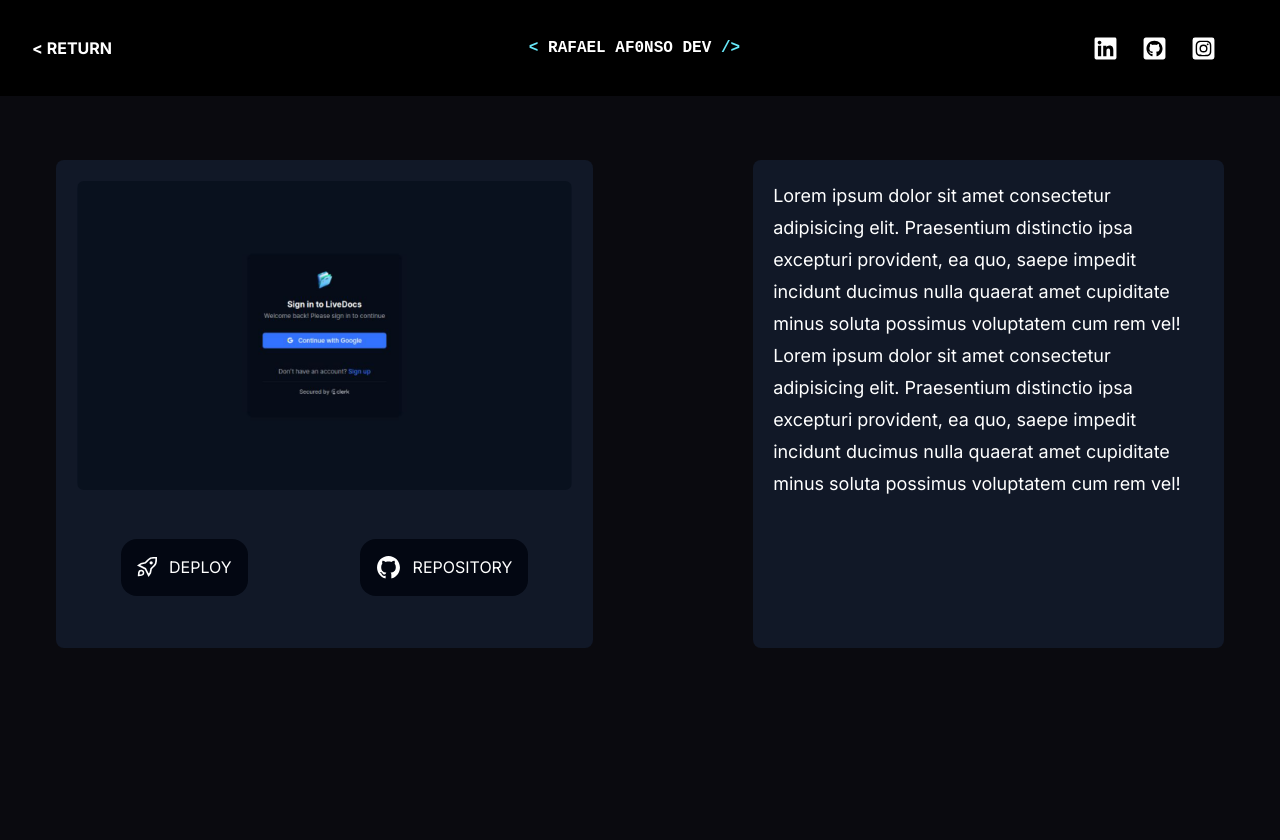
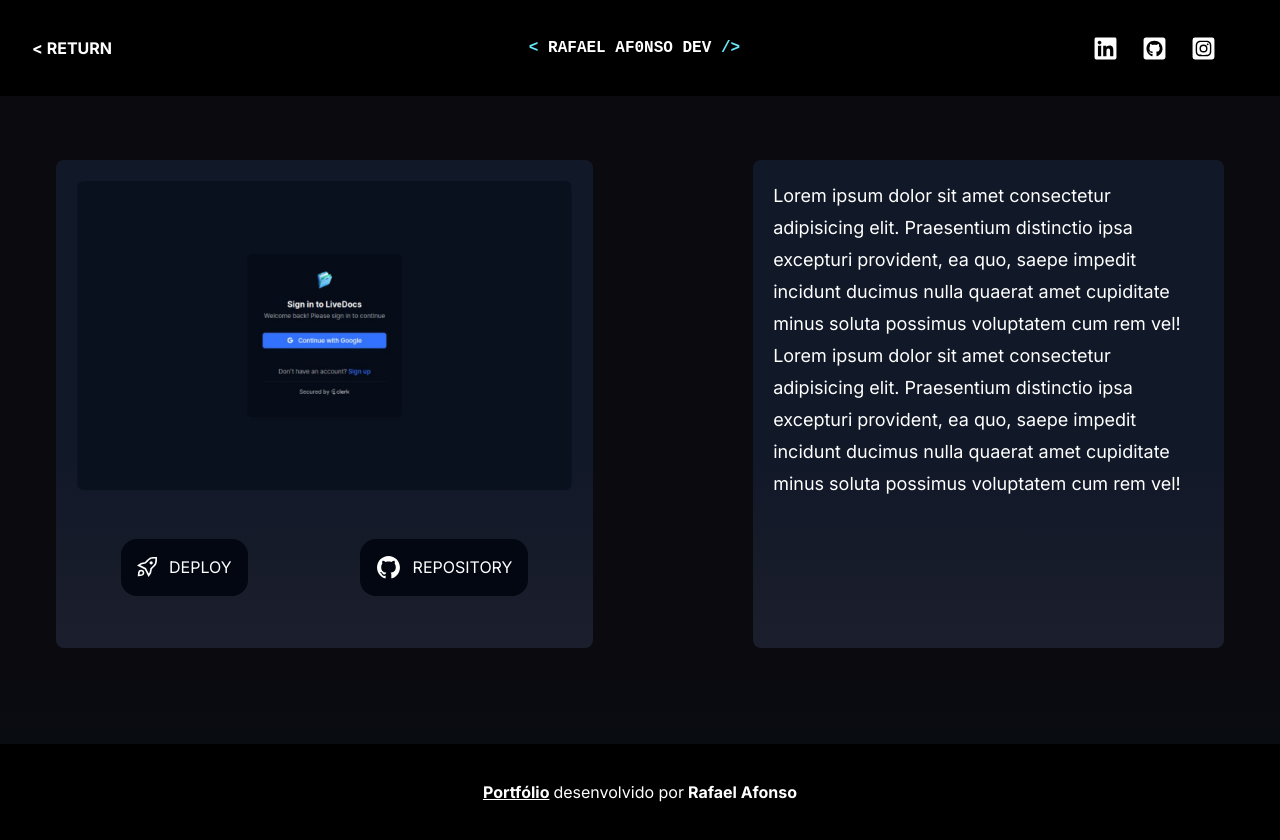
Before and after one commit to rafae1-afonso/meu-portfolio-dev, a Next.js app: page /projetos/LiveDocs in a window 1280 px wide. Before the commit the page ends 800 px from the top, so only its background shows below. Built offline with nearby package versions, Linux system fonts and the light colour scheme.

Commit message:
styles changes

```diff
--- a/app/page.tsx
+++ b/app/page.tsx
@@ -75,7 +75,7 @@ export default function Home() {
         {/* Home */}
         <section id='home' className='flex flex-col md:flex-row items-center justify-center gap-6 md:gap-44 p-24 my-48 md:my-40'>
           <div className='flex flex-col items-center justify-center'>
-            <h1 className='text-4xl md:text-5xl mb-6 font-bold'>Rafael Afonso</h1>
+            <h1 className='text-4xl md:text-4xl text-center mb-6 font-bold'>Rafael Afonso</h1>
             <h2 className='text-md md:text-xl'>Desenvolvedor <strong>Full-Stack</strong></h2>
           </div>
 
@@ -95,7 +95,7 @@ export default function Home() {
 
           </section>
 
-          <div className='hidden p-7 rounded-md bg-gray-900 md:grid grid-cols-4 gap-24'>
+          <div className='hidden p-7 rounded-md bg-card-gradient md:grid grid-cols-4 gap-24'>
             <TechnologyIcon icon={<FaHtml5 size={40} className='technologyIcon group-hover:translate-y-0 group-hover:fill-orange-500' />} name='HTML' />
             <TechnologyIcon icon={<FaCss3Alt size={40} className='technologyIcon group-hover:translate-y-0 group-hover:fill-blue-500' />} name='CSS' />
             <TechnologyIcon icon={<FaJs size={40} className='technologyIcon group-hover:translate-y-0 group-hover:fill-yellow-400' />} name='JavaScript' />
@@ -112,7 +112,7 @@ export default function Home() {
 
           <h1 className='text-3xl md:text-4xl font-bold'>ABOUT</h1>
 
-          <div className='flex flex-col md:flex-row gap-32 mx-20 md:mx-48'>
+          <div className='flex flex-col items-center lg:flex-row gap-32 mx-20 lg:mx-48'>
             <Image
               className='rounded-full scrollHidden'
               src='https://media.licdn.com/dms/image/v2/D4D03AQHx7xPlMeOY9g/profile-displayphoto-shrink_800_800/profile-displayphoto-shrink_800_800/0/1721940303623?e=1730937600&v=beta&t=Jll-lTDVFeaGj6VsysBitmOD4qwvinglKjoRZaj_HDA'
@@ -121,7 +121,7 @@ export default function Home() {
               alt='foto de perfil minha do linkedin'
             />
 
-            <article className='scrollHidden text-lg p-5 leading-8 bg-gray-900 rounded-lg'>
+            <article className='scrollHidden text-lg p-5 leading-8 bg-card-gradient rounded-lg'>
               Lorem ipsum dolor sit amet
               consectetur adipisicing elit.
               Praesentium distinctio ipsa excepturi
@@ -137,7 +137,7 @@ export default function Home() {
             </article>
           </div>
 
-          <div className='flex flex-col md:flex-row justify-center  md:gap-64'>
+          <div className='flex flex-col md:flex-row justify-center md:gap-64'>
             <SkillsList title='Hard Skills'>
               <li>HTML, CSS, JavaScript</li>
               <li>TypeScript, NodeJS</li>
@@ -176,6 +176,10 @@ export default function Home() {
         </section>
 
       </main>
+
+      <footer className='flex w-full h-24 justify-center items-center gap-1 bg-black'>
+        <Link className='underline duration-500 hover:text-cyan-400 font-bold' target='_blank' href='/'>Portfólio</Link> desenvolvido por <strong>Rafael Afonso</strong>
+      </footer>
     </>
   );
 }
--- a/app/styles/globals.css
+++ b/app/styles/globals.css
@@ -10,7 +10,7 @@
 }
 
 body {
-    background-color: rgb(10, 10, 15);
+    background-image: linear-gradient(to bottom, rgb(10, 10, 15) 80%, rgb(8, 16, 19));
     color: white;
 }
 
--- a/components/ProjectPageComponent.tsx
+++ b/components/ProjectPageComponent.tsx
@@ -62,10 +62,10 @@ const ProjectPageComponent = ({ thumbImageSrc, deployRef, repoRef, children }: P
                 </section>
             </header>
 
-            <section id='about' className='flex flex-col items-center gap-40 p-24 scrollHidden'>
+            <main id='project' className='flex flex-col items-center gap-40 p-24 scrollHidden'>
                 <div className='flex flex-col md:flex-row gap-40 mt-16'>
 
-                    <div className='flex flex-col justify-center items-center gap-12 bg-gray-900 p-5 rounded-lg'>
+                    <div className='flex flex-col justify-center items-center gap-12 bg-card-gradient p-5 rounded-lg'>
                         <Image
                             className='rounded-lg border border-gray-900'
                             src={thumbImageSrc}
@@ -80,11 +80,15 @@ const ProjectPageComponent = ({ thumbImageSrc, deployRef, repoRef, children }: P
                         </div>
                     </div>
 
-                    <article className='text-lg md:w-[35rem] h-auto p-5 leading-8 bg-gray-900 rounded-lg'>
+                    <article className='text-lg md:w-[35rem] h-auto p-5 leading-8 bg-card-gradient rounded-lg'>
                         {children}
                     </article>
                 </div>
-            </section>
+            </main>
+
+            <footer className='flex w-full h-24 justify-center items-center gap-1 bg-black'>
+                <Link className='underline duration-500 hover:text-cyan-400 font-bold' target='_blank' href='/'>Portfólio</Link> desenvolvido por <strong>Rafael Afonso</strong>
+            </footer>
         </>
     )
 }
--- a/components/ProjectsComponents/ProjectCard.tsx
+++ b/components/ProjectsComponents/ProjectCard.tsx
@@ -5,7 +5,7 @@ import LinkButton from '../ui/LinkButton';
 
 const ProjectCard = ({ imageSrc, title, projectHref }: { imageSrc: string, title: string, projectHref: string }) => {
     return (
-        <div className='flex flex-col justify-center items-center gap-5 bg-gray-900 p-6 rounded-xl scrollHidden'>
+        <div className='flex flex-col justify-center items-center gap-5 bg-card-gradient p-6 rounded-xl scrollHidden'>
             <Image
                 className='rounded-xl'
                 src={imageSrc}
--- a/tailwind.config.ts
+++ b/tailwind.config.ts
@@ -12,6 +12,7 @@ const config: Config = {
         "gradient-radial": "radial-gradient(var(--tw-gradient-stops))",
         "gradient-conic":
           "conic-gradient(from 180deg at 50% 50%, var(--tw-gradient-stops))",
+        "card-gradient": "linear-gradient(to bottom, rgb(17, 24, 39) 60%, rgb(27, 30, 45))"
       },
     },
   },
```
